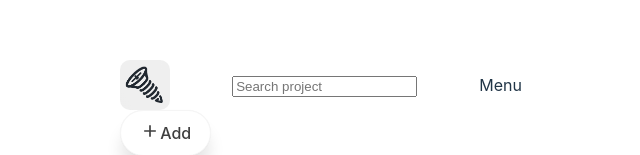
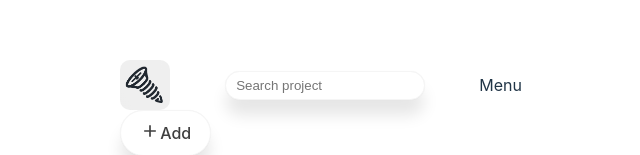
Before and after one commit to gyomber32/project-tagger, a React (Vite) app: page / in a window 1280 px wide. Shown: the part 191-346 px from the top of the page, without its empty margins (319-959 px from the left). Built offline with nearby package versions, Linux system fonts and the light colour scheme; grey boxes are pictures that could not be loaded.

Commit message:
Searchbar styling

```diff
--- a/src/Components/SearchBar/Scroll/Scroll.module.scss
+++ b/src/Components/SearchBar/Scroll/Scroll.module.scss
@@ -1,12 +1,14 @@
 $bordercolor:#f5f5f5;
 
 .container {
+    position: absolute;
     overflow-y: auto;
     max-height: 200px;
-    border: 2px solid blue;
-
+    width: inherit;
+    margin-top: 5px;
     background-color: white;
     border: 1px solid $bordercolor;
     border-radius: 25px;
     box-shadow: 0 0 1px 0 rgba(8, 11, 14, 0.06), 0 16px 16px -1px rgba(8, 11, 14, 0.1);
+    z-index: 1;
 }
--- a/src/Components/SearchBar/SearchBar.module.scss
+++ b/src/Components/SearchBar/SearchBar.module.scss
@@ -0,0 +1,23 @@
+$bordercolor:#f5f5f5;
+
+.container {
+    position: relative;
+    width: 200px;
+}
+
+.input{
+    border-radius: 5px;
+    background-color: white;
+    border: 1px solid $bordercolor;
+    border-radius: 25px;
+    box-shadow: 0 0 1px 0 rgba(8, 11, 14, 0.06), 0 16px 16px -1px rgba(8, 11, 14, 0.1);
+}
+
+.input_field {
+    border: none;
+    margin: 5px 5px;
+}
+
+.input:focus {
+    outline: none !important;
+}
--- a/src/Components/SearchBar/SearchElement/SearchElement.module.scss
+++ b/src/Components/SearchBar/SearchElement/SearchElement.module.scss
@@ -1,6 +1,7 @@
 $bordercolor:#f5f5f5;
 
 .container {
+    width: inherit;
     padding: 10px 5px;
 }
 
--- a/src/Components/SearchBar/SearchList/index.tsx
+++ b/src/Components/SearchBar/SearchList/index.tsx
@@ -12,10 +12,10 @@ export const SearchList: FunctionComponent<Props> = ({
   onClick,
 }) => {
   return (
-    <ul>
+    <div>
       {filteredProjects.map(({ title }) => (
         <SearchElement title={title} onClick={onClick} />
       ))}
-    </ul>
+    </div>
   );
 };
--- a/src/Components/SearchBar/index.tsx
+++ b/src/Components/SearchBar/index.tsx
@@ -2,8 +2,8 @@ import React, { FunctionComponent, useState } from "react";
 import { Project } from "../../Types";
 import { Scroll } from "./Scroll";
 import { SearchList } from "./SearchList";
+import { SearchElement } from "./SearchElement";
 import styles from "./SearchBar.module.scss";
-import { SearchElement } from "./SearchElement";
 
 type Props = {
   projects: Project[];
@@ -13,10 +13,10 @@ type Props = {
 export const SearchBar: FunctionComponent<Props> = ({ projects, onClick }) => {
   const [searchField, setSearchField] = useState("");
 
-  const filteredProjects = projects.filter((project) => {
+  const filteredProjects = projects.filter(({ title, description }) => {
     return (
-      project.title.toLowerCase().includes(searchField.toLowerCase()) ||
-      project.description.toLowerCase().includes(searchField.toLowerCase())
+      title.toLowerCase().includes(searchField.toLowerCase()) ||
+      description.toLowerCase().includes(searchField.toLowerCase())
     );
   });
 
@@ -26,7 +26,7 @@ export const SearchBar: FunctionComponent<Props> = ({ projects, onClick }) => {
 
   function searchList() {
     if (!filteredProjects?.length) {
-      return <SearchElement title="Project not found"/>;
+      return <SearchElement title="Project not found" />;
     }
 
     return (
@@ -37,16 +37,16 @@ export const SearchBar: FunctionComponent<Props> = ({ projects, onClick }) => {
   }
 
   return (
-    <section className="garamond">
-      <div className="pa2">
+    <div className={styles.container}>
+      <div className={styles.input}>
         <input
-          className="p"
+          className={styles.input_field}
           type="search"
           placeholder="Search project"
           onChange={handleChange}
         />
       </div>
-      {searchField?.length >= 3 && searchList()}
-    </section>
+      {searchField?.length >= 2 && searchList()}
+    </div>
   );
 };
```
